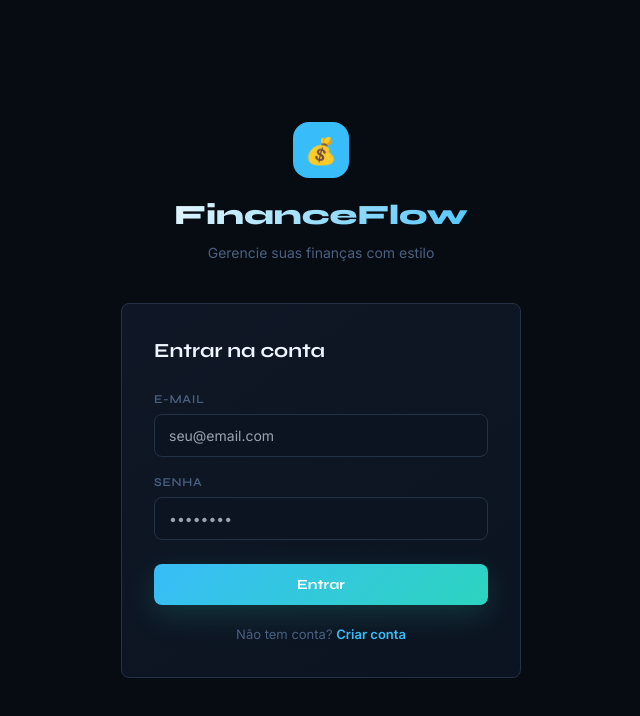
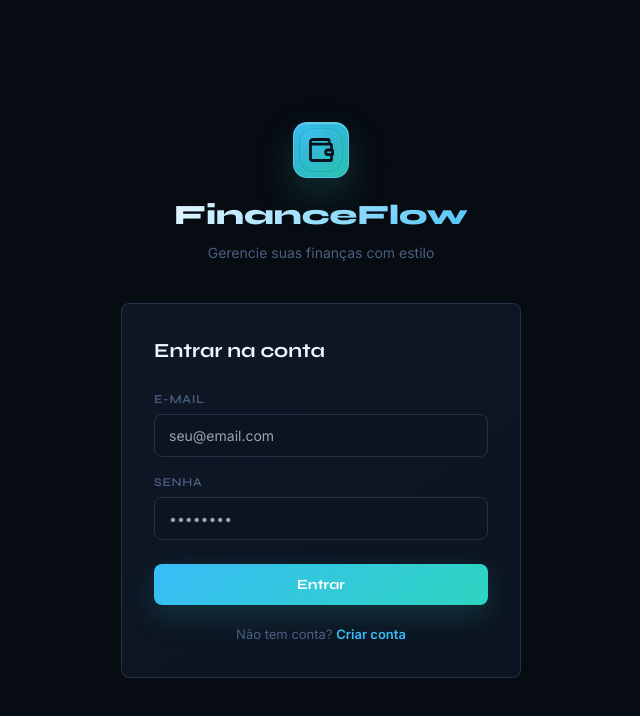
Before and after one commit to ITZ-Theus/financeflow-app, a React (Vite) app in the folder apps/web/: page /login in a window 1280 px wide. Shown: the top 716 px of the page, without its empty margins (319-959 px from the left). Built offline with nearby package versions, Linux system fonts and the light colour scheme; no server answers.

Commit message:
refactor: replace brand emoji with icon mark

```diff
--- a/apps/web/src/components/layout/Layout.tsx
+++ b/apps/web/src/components/layout/Layout.tsx
@@ -2,6 +2,7 @@ import { useState } from 'react'
 import { NavLink, Outlet, useNavigate } from 'react-router-dom'
 import { LayoutDashboard, ArrowLeftRight, Tag, Target, ChevronLeft, ChevronRight, LogOut } from 'lucide-react'
 import { useAuthStore } from '../../store/authStore'
+import { BrandMark } from '../ui/BrandMark'
 
 export function Layout() {
   const [collapsed, setCollapsed] = useState(false)
@@ -24,7 +25,7 @@ export function Layout() {
     <div className="app-shell">
       <aside className="app-sidebar" style={{ width: collapsed ? 68 : 240 }}>
         <div style={{ padding: collapsed ? '20px 0' : '20px 20px', display: 'flex', alignItems: 'center', gap: 10, justifyContent: collapsed ? 'center' : 'flex-start', borderBottom: '1px solid var(--border)', marginBottom: 8 }}>
-          <div style={{ width: 32, height: 32, borderRadius: 8, background: 'var(--accent)', display: 'flex', alignItems: 'center', justifyContent: 'center', flexShrink: 0, fontSize: 16 }}>💰</div>
+          <BrandMark size="sm" />
           {!collapsed && <span style={{ fontFamily: 'Syne, sans-serif', fontWeight: 800, fontSize: 16, background: 'linear-gradient(135deg, #fff, var(--accent))', WebkitBackgroundClip: 'text', WebkitTextFillColor: 'transparent' }}>FinanceFlow</span>}
         </div>
         <nav style={{ flex: 1, padding: '8px 8px' }}>
--- /dev/null
+++ b/apps/web/src/components/ui/BrandMark.tsx
@@ -0,0 +1,15 @@
+import { Wallet } from 'lucide-react'
+
+type BrandMarkProps = {
+  size?: 'sm' | 'lg'
+}
+
+export function BrandMark({ size = 'lg' }: BrandMarkProps) {
+  const iconSize = size === 'sm' ? 18 : 28
+
+  return (
+    <div className={`brand-mark brand-mark--${size}`} aria-hidden="true">
+      <Wallet size={iconSize} strokeWidth={2.4} />
+    </div>
+  )
+}
--- a/apps/web/src/index.css
+++ b/apps/web/src/index.css
@@ -114,6 +114,55 @@ h1, h2, h3, h4, h5, h6 {
   letter-spacing: 0.06em;
   margin-bottom: 6px;
   font-family: 'Syne', sans-serif;
+}
+
+.brand-mark {
+  align-items: center;
+  background:
+    linear-gradient(145deg, rgba(56, 189, 248, 0.96), rgba(45, 212, 191, 0.9)),
+    radial-gradient(circle at 30% 20%, rgba(255, 255, 255, 0.6), transparent 36%);
+  border: 1px solid rgba(125, 211, 252, 0.5);
+  border-radius: 14px;
+  box-shadow: 0 16px 40px rgba(45, 212, 191, 0.2), inset 0 1px 0 rgba(255, 255, 255, 0.28);
+  color: #06111f;
+  display: flex;
+  flex-shrink: 0;
+  justify-content: center;
+  margin: 0 auto 16px;
+  position: relative;
+  transition: transform 0.22s ease, box-shadow 0.22s ease, border-color 0.22s ease;
+}
+
+.brand-mark::after {
+  border: 1px solid rgba(6, 17, 31, 0.14);
+  border-radius: inherit;
+  content: '';
+  inset: 5px;
+  opacity: 0.7;
+  position: absolute;
+}
+
+.brand-mark svg {
+  position: relative;
+  z-index: 1;
+}
+
+.brand-mark:hover {
+  border-color: rgba(255, 255, 255, 0.45);
+  box-shadow: 0 20px 52px rgba(56, 189, 248, 0.24), inset 0 1px 0 rgba(255, 255, 255, 0.34);
+  transform: translateY(-2px) rotate(-3deg);
+}
+
+.brand-mark--sm {
+  border-radius: 8px;
+  height: 32px;
+  margin: 0;
+  width: 32px;
+}
+
+.brand-mark--lg {
+  height: 56px;
+  width: 56px;
 }
 
 .animate-in {
--- a/apps/web/src/pages/Login.tsx
+++ b/apps/web/src/pages/Login.tsx
@@ -1,6 +1,7 @@
 import { useState } from 'react'
 import { Link, useNavigate } from 'react-router-dom'
 import { useAuthStore } from '../store/authStore'
+import { BrandMark } from '../components/ui/BrandMark'
 
 export function Login() {
   const [email, setEmail]       = useState('')
@@ -29,7 +30,7 @@ export function Login() {
       <div style={{ width: '100%', maxWidth: 400 }}>
         {/* Logo */}
         <div style={{ textAlign: 'center', marginBottom: 40 }}>
-          <div style={{ width: 56, height: 56, borderRadius: 16, background: 'var(--accent)', display: 'flex', alignItems: 'center', justifyContent: 'center', fontSize: 26, margin: '0 auto 16px' }}>💰</div>
+          <BrandMark />
           <h1 style={{ fontFamily: 'Syne, sans-serif', fontSize: 28, fontWeight: 800, background: 'linear-gradient(135deg, #fff, var(--accent))', WebkitBackgroundClip: 'text', WebkitTextFillColor: 'transparent' }}>FinanceFlow</h1>
           <p style={{ color: 'var(--text-muted)', fontSize: 14, marginTop: 6 }}>Gerencie suas finanças com estilo</p>
         </div>
--- a/apps/web/src/pages/Register.tsx
+++ b/apps/web/src/pages/Register.tsx
@@ -1,6 +1,7 @@
 import { useState } from 'react'
 import { Link, useNavigate } from 'react-router-dom'
 import { useAuthStore } from '../store/authStore'
+import { BrandMark } from '../components/ui/BrandMark'
 
 export function Register() {
   const [name, setName]         = useState('')
@@ -29,7 +30,7 @@ export function Register() {
     <div style={{ minHeight: '100vh', background: 'var(--bg-deep)', display: 'flex', alignItems: 'center', justifyContent: 'center', padding: 20 }}>
       <div style={{ width: '100%', maxWidth: 400 }}>
         <div style={{ textAlign: 'center', marginBottom: 40 }}>
-          <div style={{ width: 56, height: 56, borderRadius: 16, background: 'var(--accent)', display: 'flex', alignItems: 'center', justifyContent: 'center', fontSize: 26, margin: '0 auto 16px' }}>💰</div>
+          <BrandMark />
           <h1 style={{ fontFamily: 'Syne, sans-serif', fontSize: 28, fontWeight: 800, background: 'linear-gradient(135deg, #fff, var(--accent))', WebkitBackgroundClip: 'text', WebkitTextFillColor: 'transparent' }}>FinanceFlow</h1>
           <p style={{ color: 'var(--text-muted)', fontSize: 14, marginTop: 6 }}>Crie sua conta gratuitamente</p>
         </div>
```
